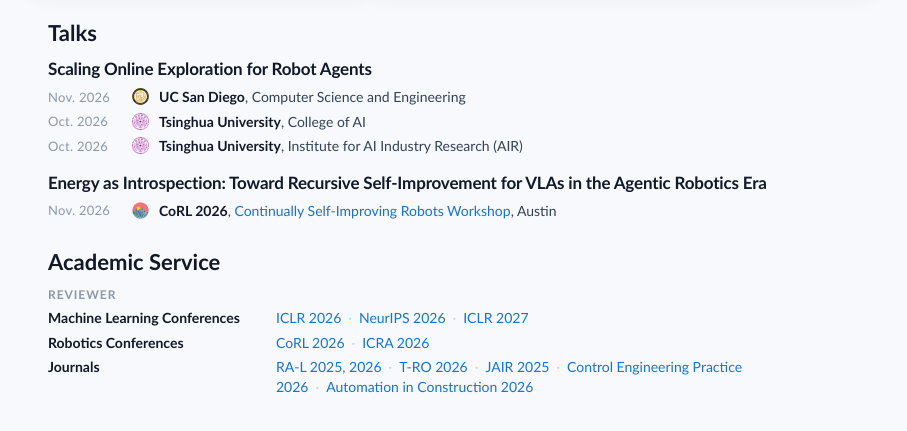
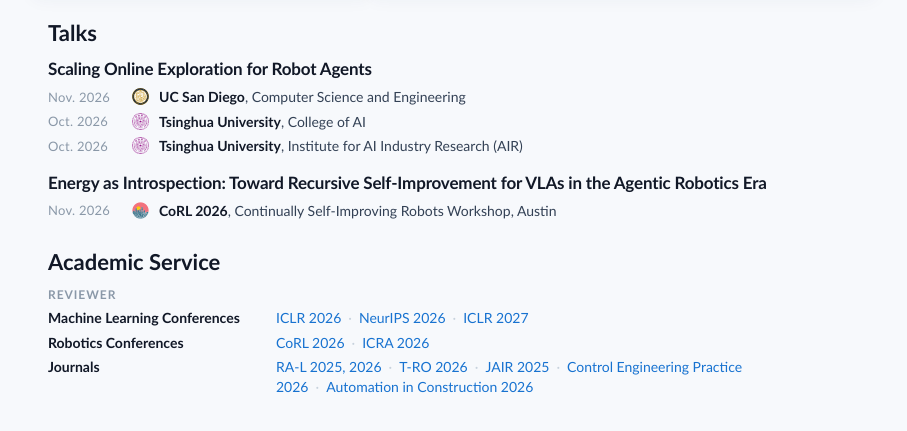
Before and after one commit to hrh6666/hrh6666.github.io, a plain HTML site: page index.html in a window 1280 px wide. Shown: the part 2835-3266 px from the top of the page, without its empty margins (186-1093 px from the left). Drawn offline with Linux system fonts and the light colour scheme.

Commit message:
Drop the blue from the workshop link
Co-Authored-By: Claude Opus 5 <noreply@anthropic.com>

```diff
--- a/stylesheet.css
+++ b/stylesheet.css
@@ -558,6 +558,10 @@ span.highlight {
   object-fit: contain;
 }
 
+.talk-place a {
+  color: inherit;
+}
+
 .talk-place a:first-child {
   font-weight: 600;
   color: #111827;
```
